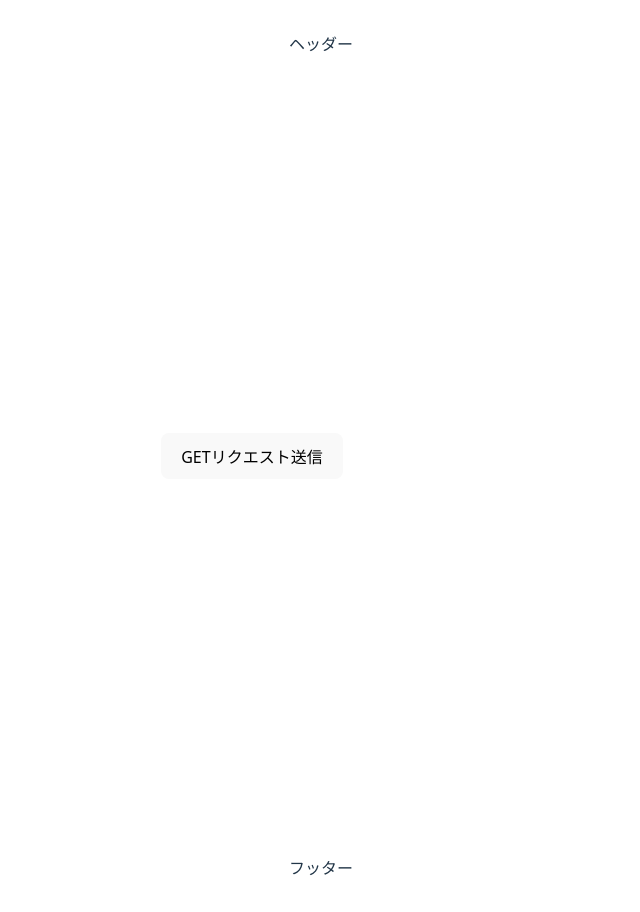
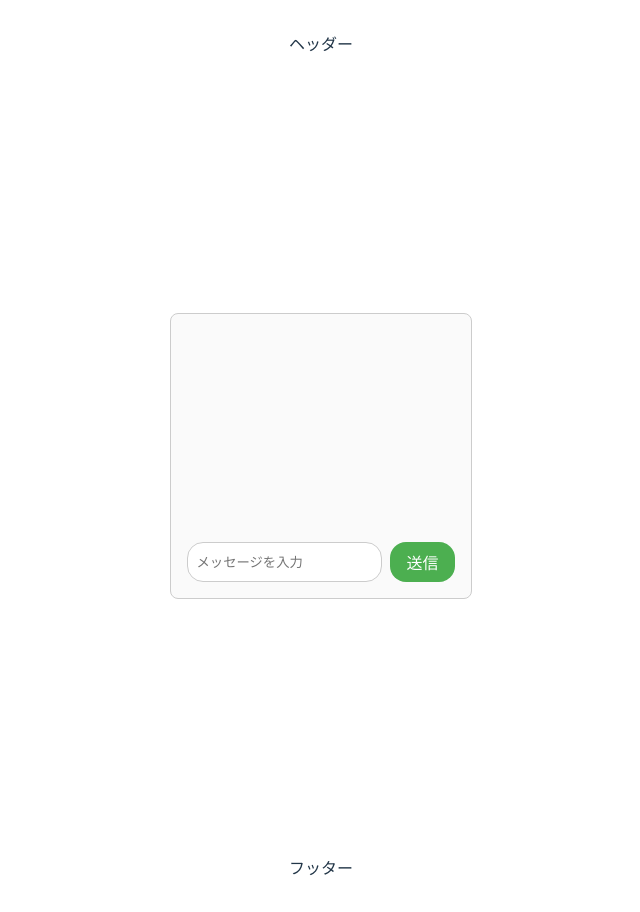
Before and after one commit to ab-knose/My_Log, a Vue app in the folder vue_env/: page / in a window 1280 px wide. Shown: the whole page, without its empty margins (319-959 px from the left). Built offline with nearby package versions, Linux system fonts and the light colour scheme.

Commit message:
chat.vueを編集。会話機能を追加。

```diff
--- a/vue_env/src/components/views/chat.vue
+++ b/vue_env/src/components/views/chat.vue
@@ -1,23 +1,90 @@
 <script setup lang="ts">
-import axios from "axios";
 import { ref } from "vue";
 
-const responseData = ref(null);
+const userInput = ref("");// ユーザーの入力を保持する
+const messages = ref<{ sender: string; text: string }[]>([]);// チャットメッセージのリストを保持する
 
-const fetchData = async () => {
-  try {
-    const response = await axios.get("http://127.0.0.1:8000/chats/user001"); // URLを適宜変更してください
-    responseData.value = response.data;
-  } catch (error) {
-    console.error(error);
-    responseData.value = "エラーが発生しました";
-}
+const sendMessage = () => {
+  if (userInput.value.trim() === "") return;
+  messages.value.push({ sender: "user", text: userInput.value });
+  setTimeout(() => {
+    messages.value.push({ sender: "AI", text: "こんにちは！ご質問ありがとうございます。" });
+  }, 500);
+  userInput.value = "";
 };
 </script>
 
 <template>
-  <button @click="fetchData">GETリクエスト送信</button>
-  <div v-if="responseData">
-    {{ responseData }}
+  <div class="chat-container">
+    <div class="messages">
+      <div
+        v-for="(msg, idx) in messages"
+        :key="idx"
+        :class="['message', msg.sender]"
+      >
+        {{ msg.text }}<!-- メッセージのテキスト -->
+      </div>
+    </div>
+    <div class="input-area">
+      <input
+        v-model="userInput"
+        @keyup.enter="sendMessage"
+        placeholder="メッセージを入力"
+      />
+      <button @click="sendMessage">送信</button>
+    </div>
   </div>
 </template>
+
+<style scoped>
+.chat-container {
+  max-width: 400px;
+  margin: 40px auto;
+  border: 1px solid #ccc;
+  border-radius: 8px;
+  padding: 16px;
+  background: #fafafa;
+}
+.messages {
+  min-height: 200px;
+  margin-bottom: 12px;
+  display: flex;
+  flex-direction: column;
+  gap: 8px;
+}
+.message {
+  padding: 8px 12px;
+  border-radius: 16px;
+  max-width: 70%;
+  word-break: break-all;
+}
+.message.user {
+  align-self: flex-end;
+  background: #d0f5c8;
+}
+.message.AI {
+  align-self: flex-start;
+  background: #e6e6e6;
+}
+.input-area {
+  display: flex;
+  gap: 8px;
+}
+input[type="text"], input {
+  flex: 1;
+  padding: 8px;
+  border-radius: 16px;
+  border: 1px solid #ccc;
+}
+button {
+  padding: 8px 16px;
+  border-radius: 16px;
+  border: none;
+  background: #4caf50;
+  color: #fff;
+  cursor: pointer;
+}
+button:hover {
+  background: #388e3c;
+}
+</style>
```
